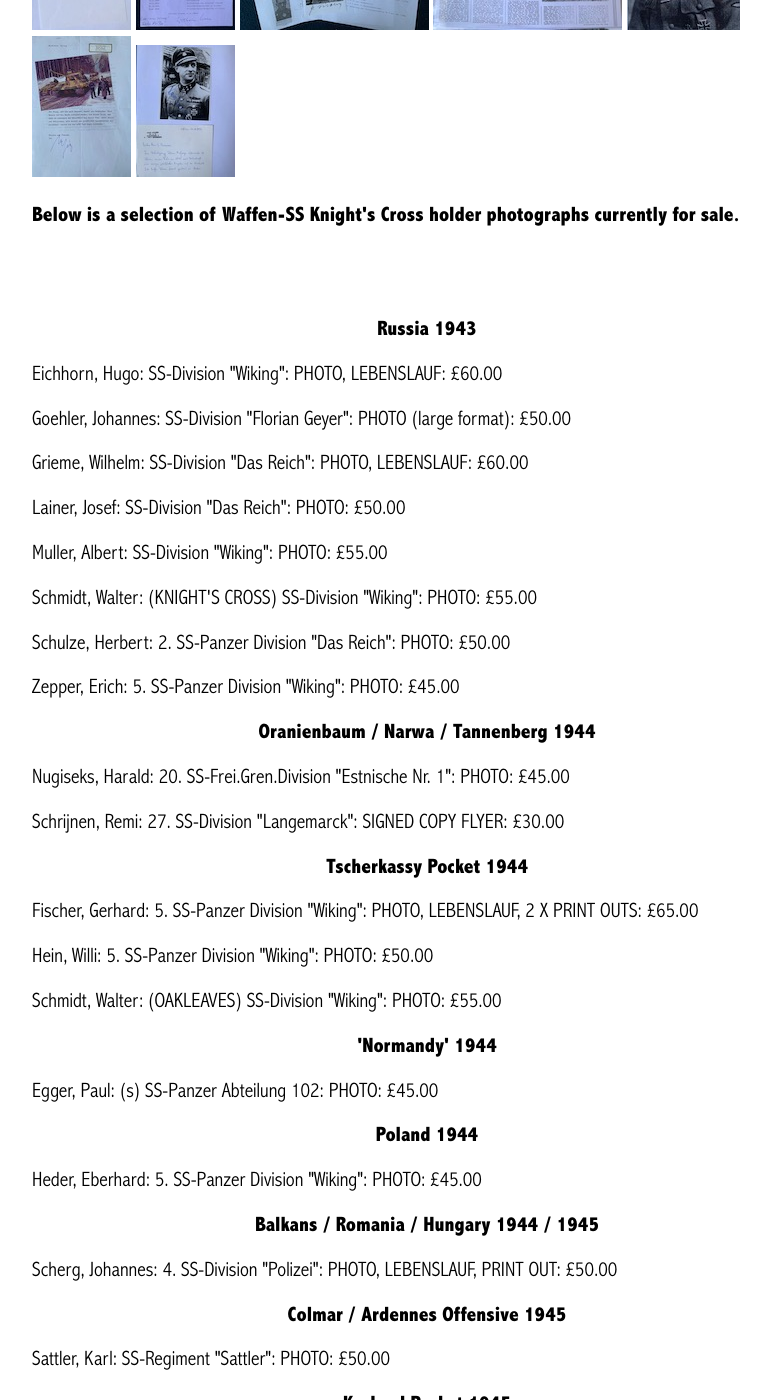
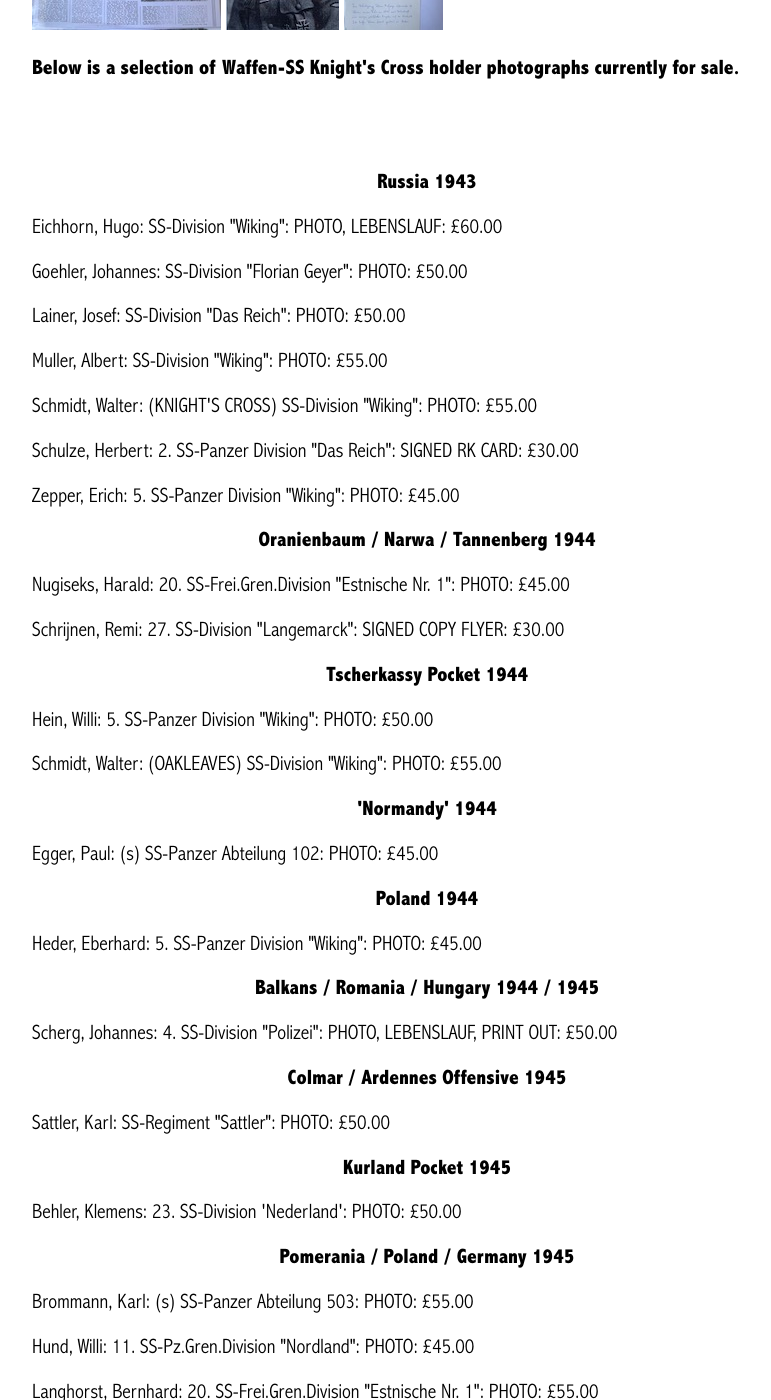
Before and after one commit to lahphotographs/lahphotographs.github.com, a Jekyll site: the page built from Waffen_SS_photos.md, in a window 1280 px wide and 1400 px high, scrolled down 469 px. Shown: the whole window, without its empty margins (213-984 px from the left). Built offline with Jekyll 4.4.1, drawn with Linux system fonts in a browser that asks for light colours; some of the changed text lies outside the part shown.

Commit message:
Update Waffen_SS_photos.md

```diff
--- a/Waffen_SS_photos.md
+++ b/Waffen_SS_photos.md
@@ -6,12 +6,8 @@ permalink: /waffen_ss_photos.html
 
 <div id="axisforces">
 <p float="left">
-<img src="./assets/Kumm.jpeg"/>
-<img src="./assets/Grieme grouping.jpeg"/>
-<img src="./assets/Fischer grouping.jpeg"/>
 <img src="./assets/Schneidereit.jpeg"/>
 <img src="./assets/Lainer.jpeg"/>
-<img src="./assets/Girg.jpeg"/>
 <img src="./assets/Hauser.jpeg"/>
 <br />
 <p><b>Below is a selection of Waffen-SS Knight's Cross holder photographs currently for sale.</b></p>
@@ -19,12 +15,11 @@ permalink: /waffen_ss_photos.html
 <br />
 <p><b><center>Russia 1943</center></b></p>
 <p>Eichhorn,	Hugo:	SS-Division "Wiking":	PHOTO, LEBENSLAUF: £60.00
-<p>Goehler,	Johannes:	SS-Division "Florian Geyer":	PHOTO (large format): £50.00
-<p>Grieme,	Wilhelm:	SS-Division "Das Reich":	PHOTO, LEBENSLAUF: £60.00
+<p>Goehler,	Johannes:	SS-Division "Florian Geyer":	PHOTO: £50.00
 <p>Lainer,	Josef:	SS-Division "Das Reich":	PHOTO: £50.00
 <p>Muller,	Albert:	SS-Division "Wiking":	PHOTO: £55.00
 <p>Schmidt,	Walter:	(KNIGHT'S CROSS) SS-Division "Wiking":	PHOTO: £55.00
-<p>Schulze,	Herbert: 2. SS-Panzer Division "Das Reich":	PHOTO: £50.00
+<p>Schulze,	Herbert: 2. SS-Panzer Division "Das Reich":	SIGNED RK CARD: £30.00
 <p>Zepper,	Erich:	5. SS-Panzer Division "Wiking":	PHOTO: £45.00
 <br />
 <p><b><center>Oranienbaum / Narwa / Tannenberg 1944</center></b></p>
@@ -32,7 +27,6 @@ permalink: /waffen_ss_photos.html
 <p>Schrijnen,	Remi:	27. SS-Division "Langemarck":	SIGNED COPY FLYER: £30.00
 <br />
 <p><b><center>Tscherkassy Pocket 1944</center></b></p>
-<p>Fischer,	Gerhard:	5. SS-Panzer Division "Wiking":	PHOTO, LEBENSLAUF, 2 X PRINT OUTS: £65.00
 <p>Hein,	Willi:	5. SS-Panzer Division "Wiking":	PHOTO: £50.00
 <p>Schmidt,	Walter:	(OAKLEAVES) SS-Division "Wiking":	PHOTO: £55.00
 <br />
@@ -54,7 +48,6 @@ permalink: /waffen_ss_photos.html
 <p><b><center>Pomerania / Poland / Germany 1945</center></b></p>
 <p>Brommann,	Karl:	(s) SS-Panzer Abteilung 503: PHOTO: £55.00
 <p>Hund,	Willi:	11. SS-Pz.Gren.Division "Nordland": PHOTO: £45.00
-<p>Jürgens,	Heinz: 4. "SS-Polizei" Division:	PHOTO, 2-PAGE LEBENSLAUF:	£50.00
 <p>Langhorst,	Bernhard:	20. SS-Frei.Gren.Division "Estnische Nr. 1":	PHOTO: £55.00
 <p>Porsch,	Frithjof Elmo:	SS-Pz.Jg.Kp. Dora II: PHOTO: £45.00
 <br />
```
